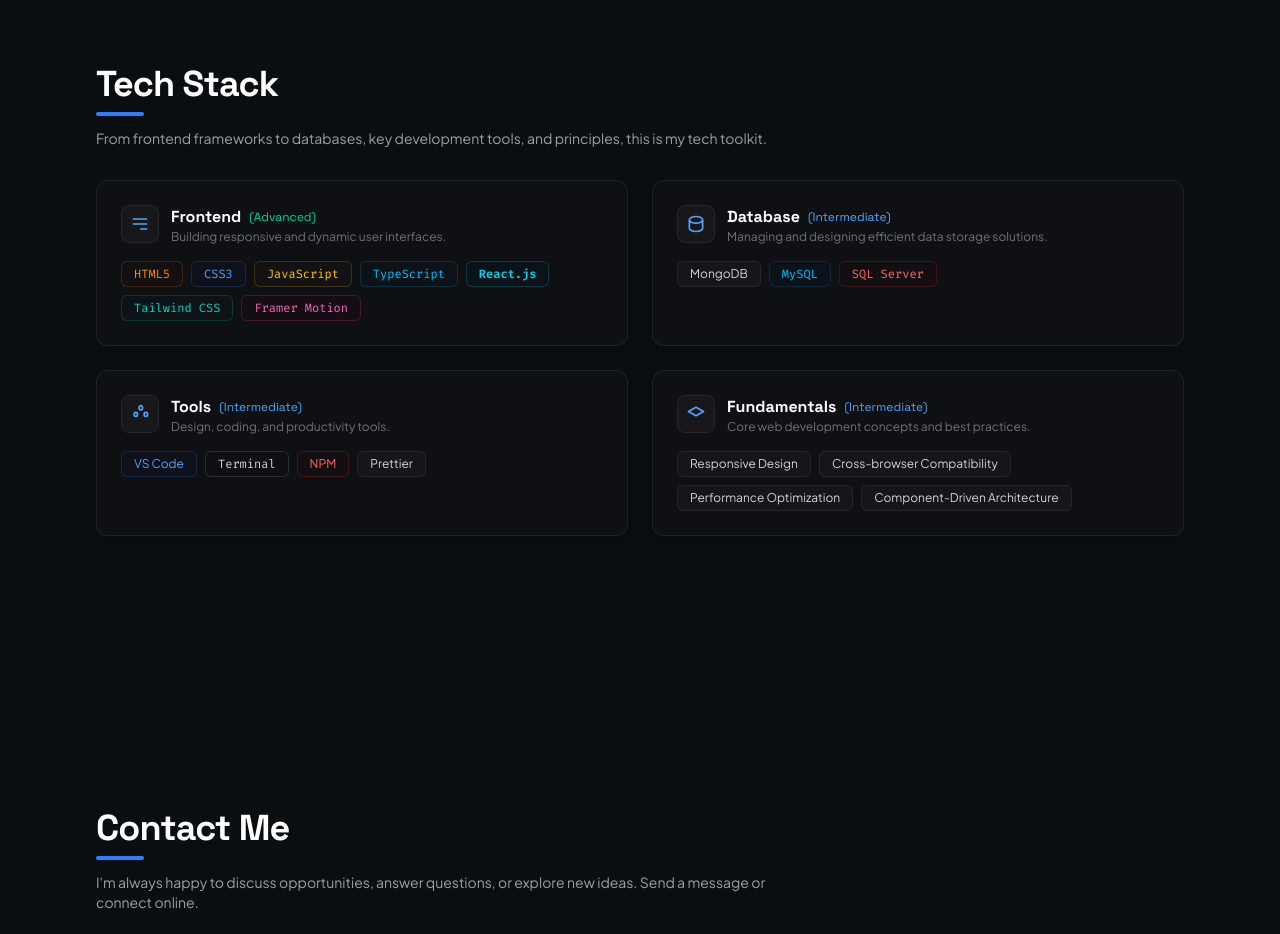
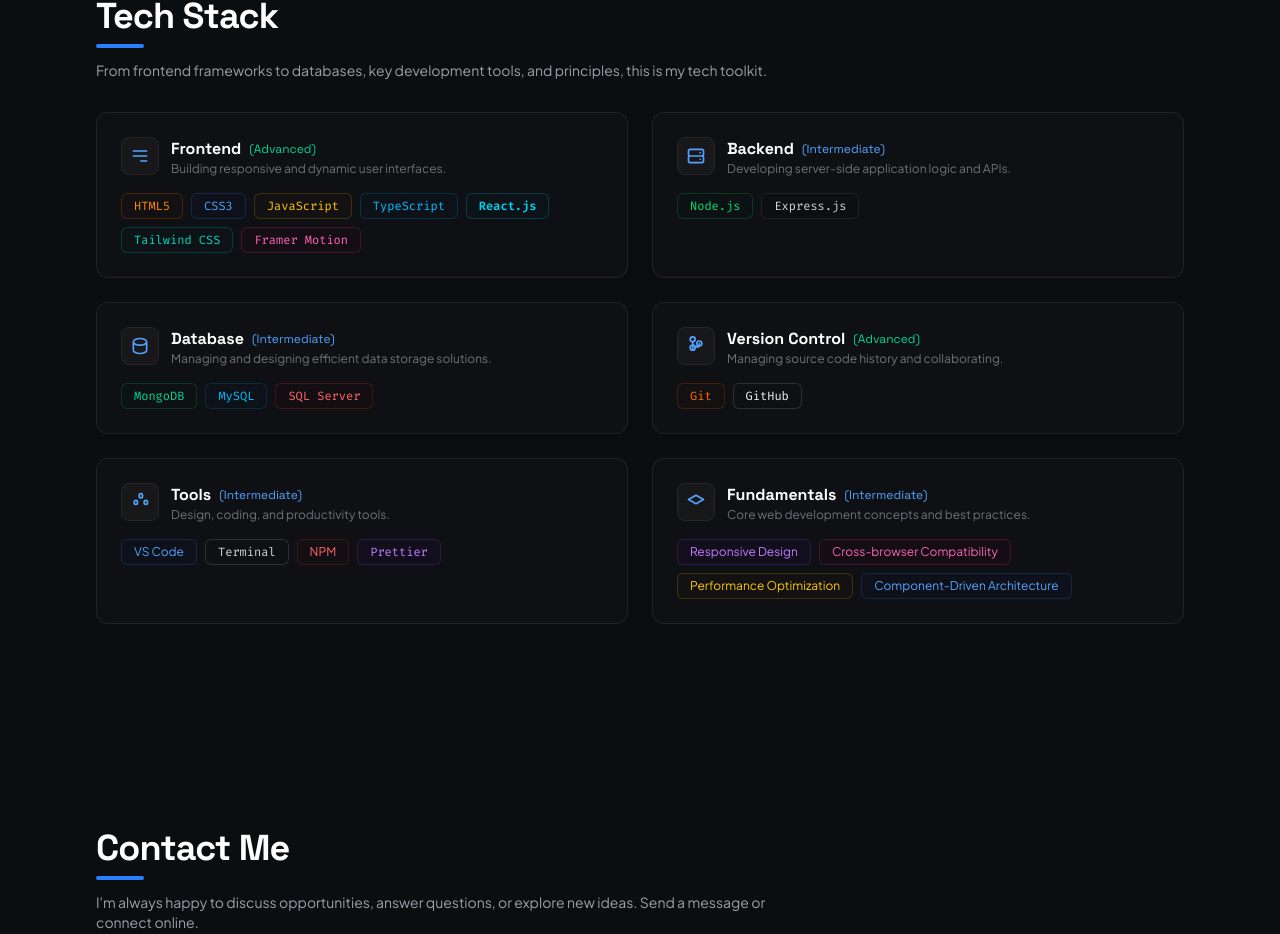
Before and after one commit to m-shehroz-teach/my-portfolio, a React (Vite) app in the folder my-portfolio/: page / in a window 1280 px wide. Shown: the part 2690-3624 px from the top of the page. Built offline with nearby package versions, Linux system fonts and the light colour scheme.

Commit message:
feat: add Backend and Version Control categories to tech stack and apply custom styles

```diff
--- a/my-portfolio/src/components/TechStack.jsx
+++ b/my-portfolio/src/components/TechStack.jsx
@@ -14,6 +14,18 @@ const techCategories = [
     skills: ['HTML5', 'CSS3', 'JavaScript', 'TypeScript', 'React.js', 'Tailwind CSS', 'Framer Motion'],
   },
   {
+    title: 'Backend',
+    level: 'Intermediate',
+    levelColor: 'text-blue-400',
+    description: 'Developing server-side application logic and APIs.',
+    icon: (
+      <svg className="w-5 h-5 text-blue-400" fill="none" stroke="currentColor" strokeWidth="2" viewBox="0 0 24 24">
+        <path strokeLinecap="round" strokeLinejoin="round" d="M5 12h14M5 12a2 2 0 01-2-2V6a2 2 0 012-2h14a2 2 0 012 2v4a2 2 0 01-2 2M5 12a2 2 0 00-2 2v4a2 2 0 002 2h14a2 2 0 002-2v-4a2 2 0 00-2-2m-2-4h.01M17 16h.01" />
+      </svg>
+    ),
+    skills: ['Node.js', 'Express.js'],
+  },
+  {
     title: 'Database',
     level: 'Intermediate',
     levelColor: 'text-blue-400',
@@ -24,6 +36,19 @@ const techCategories = [
       </svg>
     ),
     skills: ['MongoDB', 'MySQL', 'SQL Server'],
+  },
+  {
+    title: 'Version Control',
+    level: 'Advanced',
+    levelColor: 'text-emerald-400',
+    description: 'Managing source code history and collaborating.',
+    icon: (
+      <svg className="w-5 h-5 text-blue-400" fill="none" stroke="currentColor" strokeWidth="2" viewBox="0 0 24 24">
+        <path strokeLinecap="round" strokeLinejoin="round" d="M8 7a3 3 0 100-6 3 3 0 000 6zM8 17a3 3 0 100-6 3 3 0 000 6zM16 12a3 3 0 100-6 3 3 0 000 6z" />
+        <path strokeLinecap="round" strokeLinejoin="round" d="M8 7v4M8 13v4M16 9v2c0 1-1 2-2 2h-4" />
+      </svg>
+    ),
+    skills: ['Git', 'GitHub'],
   },
   {
     title: 'Tools',
@@ -59,11 +84,21 @@ const skillStyles = {
   'React.js': { border: 'border-cyan-400/20 hover:border-cyan-400/60 bg-cyan-950/10', text: 'text-cyan-400', font: 'font-mono font-semibold' },
   'Tailwind CSS': { border: 'border-teal-400/20 hover:border-teal-400/60 bg-teal-950/10', text: 'text-teal-400', font: 'font-mono' },
   'Framer Motion': { border: 'border-pink-500/20 hover:border-pink-500/60 bg-pink-950/10', text: 'text-pink-400', font: 'font-mono' },
+  'MongoDB': { border: 'border-emerald-500/20 hover:border-emerald-500/60 bg-emerald-950/10', text: 'text-emerald-400', font: 'font-mono' },
   'MySQL': { border: 'border-sky-600/20 hover:border-sky-600/60 bg-sky-950/10', text: 'text-sky-400', font: 'font-mono' },
   'SQL Server': { border: 'border-red-500/20 hover:border-red-500/60 bg-red-950/10', text: 'text-red-400', font: 'font-mono' },
   'VS Code': { border: 'border-blue-500/20 hover:border-blue-500/60 bg-blue-950/10', text: 'text-blue-400', font: 'font-sans' },
   'Terminal': { border: 'border-zinc-400/20 hover:border-zinc-400/60 bg-zinc-900/10', text: 'text-zinc-300', font: 'font-mono' },
   'NPM': { border: 'border-red-500/20 hover:border-red-500/60 bg-red-950/10', text: 'text-red-400', font: 'font-sans' },
+  'Prettier': { border: 'border-purple-500/20 hover:border-purple-500/60 bg-purple-950/10', text: 'text-purple-400', font: 'font-mono' },
+  'Node.js': { border: 'border-green-500/20 hover:border-green-500/60 bg-green-950/10', text: 'text-green-400', font: 'font-mono' },
+  'Express.js': { border: 'border-zinc-500/20 hover:border-zinc-500/60 bg-zinc-950/10', text: 'text-zinc-300', font: 'font-mono' },
+  'Git': { border: 'border-orange-600/20 hover:border-orange-600/60 bg-orange-950/10', text: 'text-orange-500', font: 'font-mono' },
+  'GitHub': { border: 'border-zinc-400/20 hover:border-zinc-400/60 bg-zinc-900/10', text: 'text-zinc-100', font: 'font-mono' },
+  'Responsive Design': { border: 'border-purple-500/20 hover:border-purple-500/60 bg-purple-950/10', text: 'text-purple-400', font: 'font-sans' },
+  'Cross-browser Compatibility': { border: 'border-pink-500/20 hover:border-pink-500/60 bg-pink-950/10', text: 'text-pink-400', font: 'font-sans' },
+  'Performance Optimization': { border: 'border-yellow-500/20 hover:border-yellow-500/60 bg-yellow-950/10', text: 'text-yellow-400', font: 'font-sans' },
+  'Component-Driven Architecture': { border: 'border-blue-500/20 hover:border-blue-500/60 bg-blue-950/10', text: 'text-blue-400', font: 'font-sans' },
 };
 
 const getSkillStyle = (skill) => {
```
